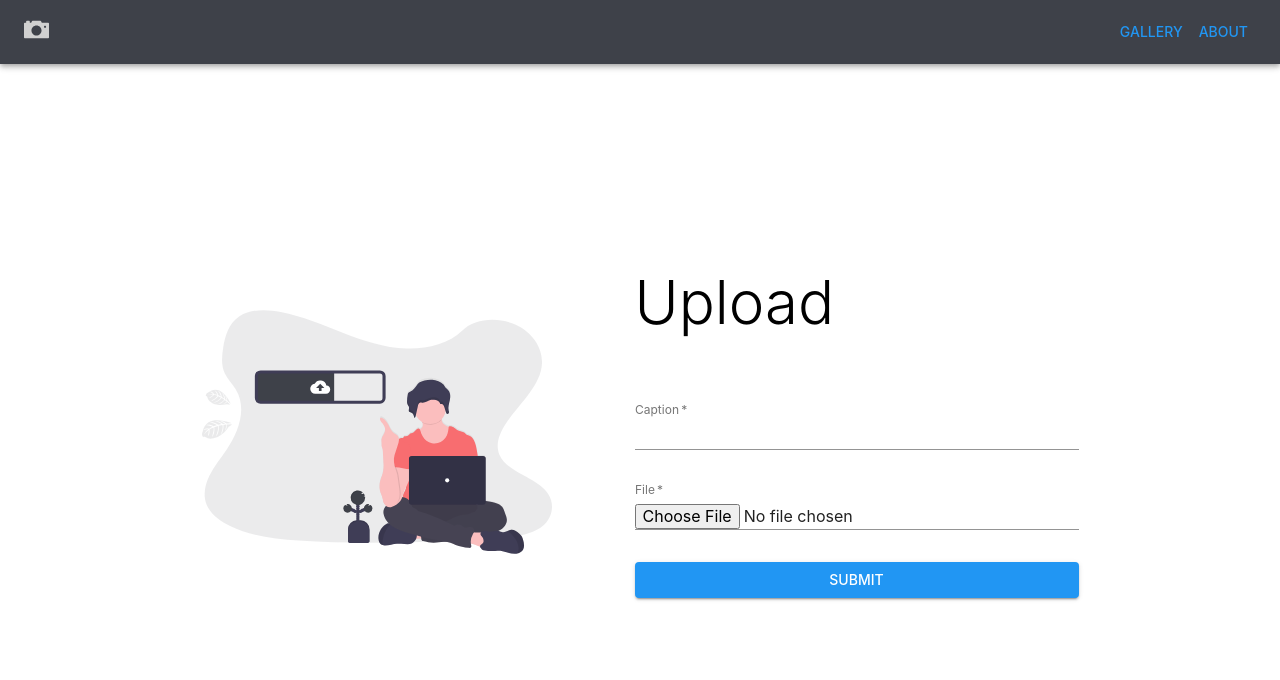
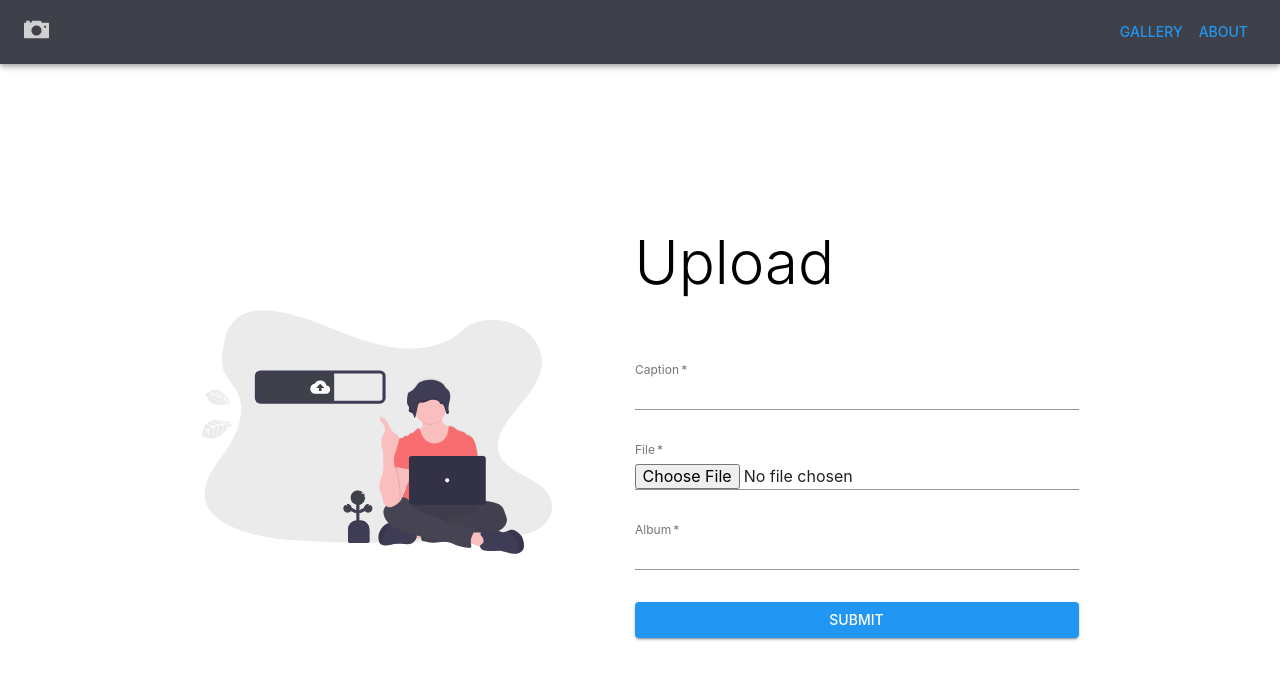
Before and after one commit to jamesphongduong/phongspho, a React (Create React App) app: page /upload in a window 1280 px wide. Shown: the top 680 px of the page. Built offline with nearby package versions, Linux system fonts and the light colour scheme; no server answers.

Commit message:
code cleanup

```diff
--- a/db.json
+++ b/db.json
@@ -7,59 +7,89 @@
       "album": "Vietnam"
     },
     {
-      "captionInput": "Trekking in Northern India",
-      "imageURL": "https://phongspho.s3.amazonaws.com/images/20170606_101100.jpg",
-      "id": 13,
-      "album": "India"
-    },
-    {
-      "captionInput": "Temple in remote Nepal village",
+      "captionInput": "Temple in remote village",
       "imageURL": "https://phongspho.s3.amazonaws.com/images/20170620_161951.jpg",
       "id": 14,
       "album": "Nepal"
     },
     {
-      "captionInput": "Nepal trekking",
+      "captionInput": "Quick celebration boys",
       "imageURL": "https://phongspho.s3.amazonaws.com/images/20170503_095646.jpg",
       "id": 15,
       "album": "Nepal"
     },
     {
-      "captionInput": "Halong Bay, Vietnam",
+      "captionInput": "Halong Bay",
       "imageURL": "https://phongspho.s3.amazonaws.com/images/IMG_0662.JPG",
       "id": 16,
       "album": "Vietnam"
     },
     {
-      "captionInput": "Vietnam Motorbike Trip",
+      "captionInput": "Motorbike Trip",
       "imageURL": "https://phongspho.s3.amazonaws.com/images/36745292_2151979811497706_4956720502459596800_o.jpg",
       "id": 17,
       "album": "Vietnam"
     },
     {
-      "captionInput": "Vietnam Traffic",
+      "captionInput": "Saigon Traffic",
       "imageURL": "https://phongspho.s3.amazonaws.com/images/IMG_1510.JPG",
       "id": 18,
       "album": "Vietnam"
     },
     {
-      "captionInput": "Remote Area in Dalat, Vietnam",
+      "captionInput": "Remote house in Da Lat",
       "imageURL": "https://phongspho.s3.amazonaws.com/images/IMG_1448.JPG",
       "id": 19,
       "album": "Vietnam"
     },
     {
-      "captionInput": "Saigon, Vietnam",
+      "captionInput": "Saigon",
       "imageURL": "https://phongspho.s3.amazonaws.com/images/IMG_1397.JPG",
       "id": 20,
       "album": "Vietnam"
     },
     {
-      "captionInput": "Himalayas, Nepal",
+      "captionInput": "Himalayas",
       "imageURL": "https://phongspho.s3.amazonaws.com/images/20170428_181937.jpg",
       "id": 21,
       "album": "Nepal"
+    },
+    {
+      "captionInput": "Himalayas",
+      "imageURL": "https://phongspho.s3.amazonaws.com/images/20170428_180114.jpg",
+      "id": 22,
+      "album": "Nepal"
+    },
+    {
+      "captionInput": "First locals encountered on trek",
+      "imageURL": "https://phongspho.s3.amazonaws.com/images/20170429_124718.jpg",
+      "album": "Nepal",
+      "id": 23
+    },
+    {
+      "captionInput": "Taking a quick break",
+      "imageURL": "https://phongspho.s3.amazonaws.com/images/20170501_141220.jpg",
+      "album": "Nepal",
+      "id": 24
+    },
+    {
+      "captionInput": "Views",
+      "imageURL": "https://phongspho.s3.amazonaws.com/images/20170502_093939.jpg",
+      "album": "Nepal",
+      "id": 25
+    },
+    {
+      "captionInput": "Let's go",
+      "imageURL": "https://phongspho.s3.amazonaws.com/images/20170501_091230.jpg",
+      "album": "Nepal",
+      "id": 26
+    },
+    {
+      "captionInput": "Dead",
+      "imageURL": "https://phongspho.s3.amazonaws.com/images/20170429_154823.jpg",
+      "album": "Nepal",
+      "id": 27
     }
   ],
-  "albums": ["Vietnam", "India", "Nepal"]
+  "albums": ["Vietnam", "Nepal"]
 }
--- a/src/api/photos.ts
+++ b/src/api/photos.ts
@@ -13,10 +13,11 @@ export const getAlbums = (): AxiosPromise => {
 
 // POST REQS
 export const postPhoto = (data: Photo): AxiosPromise => {
-  const { captionInput, imageURL } = data;
+  const { captionInput, imageURL, album } = data;
   const postData = {
     captionInput,
-    imageURL
+    imageURL,
+    album
   };
 
   return axios.post(`${process.env.REACT_APP_API}/photos/`, postData);
--- a/src/components/pages/Gallery.tsx
+++ b/src/components/pages/Gallery.tsx
@@ -168,7 +168,7 @@ class _Gallery extends PureComponent<Props, _GalleryState> {
     console.log('photos', photos);
     // if (photos.length < 1) {
     //   return <div />;
-    // } else {
+    // } else {y
     const filteredPhotos = photos.filter(
       (photo) => photo.album === albums[albumSelected]
     );
--- a/src/components/pages/Upload.tsx
+++ b/src/components/pages/Upload.tsx
@@ -26,6 +26,7 @@ interface _UploadState {
   album: string;
   captionInputValid: InputValidation;
   fileInputValid: InputValidation;
+  albumValid: InputValidation;
   showValidations: boolean;
   show: boolean;
 }
@@ -41,6 +42,7 @@ class _Upload extends PureComponent<Props, _UploadState> {
       fileInput: undefined,
       captionInputValid: 'Empty',
       fileInputValid: 'Empty',
+      albumValid: 'Empty',
       showValidations: false,
       show: true
     };
@@ -59,17 +61,21 @@ class _Upload extends PureComponent<Props, _UploadState> {
       captionInput,
       captionInputValid,
       fileInput,
-      fileInputValid
+      fileInputValid,
+      album,
+      albumValid
     } = this.state;
     this.setState({
       captionInputValid: stringIsOnlyWhiteSpace(captionInput)
         ? 'Empty'
-        : 'Valid'
+        : 'Valid',
+      albumValid: stringIsOnlyWhiteSpace(album) ? 'Empty' : 'Valid'
     });
     if (fileInput)
       this.setState({
         fileInputValid: checkFileType(fileInput)
       });
+
     if (captionInputValid !== 'Valid' && fileInputValid !== 'Valid') {
       this.setState({ showValidations: true });
       return false;
@@ -121,6 +127,7 @@ class _Upload extends PureComponent<Props, _UploadState> {
     const {
       captionInput,
       captionInputValid,
+      album,
       fileInputValid,
       showValidations
     } = this.state;
@@ -148,6 +155,14 @@ class _Upload extends PureComponent<Props, _UploadState> {
           required
           handleInput={this.localFileUpload}
         />
+        <CustomTextField
+          id="album"
+          label="Album"
+          handleInput={this.onInputChange}
+          value={album}
+          helperText={REQUIRED_FIELD_TEXT}
+          invalid={showValidations && captionInputValid !== 'Valid'}
+        />
         <CustomButton
           onClick={this.postPhoto}
           color="secondary"
--- a/src/redux/actions/actionTypes.ts
+++ b/src/redux/actions/actionTypes.ts
@@ -1,5 +1,3 @@
 export const ADMIN_LOGIN = 'ADMIN_LOGIN';
 export const ADMIN_LOGOUT = 'ADMIN_LOGOUT';
-export const PHOTO_HOVERED = 'PHOTO_HOVERED';
-export const PHOTO_UNHOVERED = 'PHOTO_UNHOVERED';
 export const TOGGLE_EDIT = 'TOGGLE_EDIT';
--- a/src/redux/actions/gallery.ts
+++ b/src/redux/actions/gallery.ts
@@ -1,24 +1,5 @@
-import { PHOTO_HOVERED, PHOTO_UNHOVERED, TOGGLE_EDIT } from './actionTypes';
-import {
-  PhotoHoveredAction,
-  PhotoUnhoveredAction,
-  ToggleEditAction
-} from '../../types';
-
-export const updateHoveredPhotoId = (id: number): PhotoHoveredAction => {
-  return {
-    type: PHOTO_HOVERED,
-    payload: {
-      id
-    }
-  };
-};
-
-export const removeHoveredPhotoId = (): PhotoUnhoveredAction => {
-  return {
-    type: PHOTO_UNHOVERED
-  };
-};
+import { TOGGLE_EDIT } from './actionTypes';
+import { ToggleEditAction } from '../../types';
 
 export const toggleEdit = (): ToggleEditAction => {
   return {
--- a/src/redux/reducers/gallery.ts
+++ b/src/redux/reducers/gallery.ts
@@ -1,10 +1,6 @@
-import {
-  PHOTO_HOVERED,
-  PHOTO_UNHOVERED,
-  TOGGLE_EDIT
-} from '../actions/actionTypes';
+import { TOGGLE_EDIT } from '../actions/actionTypes';
 
-import { GalleryAction, GalleryState } from '../../types';
+import { ToggleEditAction, GalleryState } from '../../types';
 const initialState: GalleryState = {
   photoIdHovered: null,
   editMode: false
@@ -12,19 +8,9 @@ const initialState: GalleryState = {
 
 export const galleryReducer = (
   state = initialState,
-  action: GalleryAction
+  action: ToggleEditAction
 ): GalleryState => {
   switch (action.type) {
-    case PHOTO_HOVERED:
-      return {
-        ...state,
-        photoIdHovered: action.payload.id
-      };
-    case PHOTO_UNHOVERED:
-      return {
-        ...state,
-        photoIdHovered: null
-      };
     case TOGGLE_EDIT:
       return {
         ...state,
```
Also changed, not shown: src/components/PhotoCard.tsx (+1 -23 lines), src/types/index.ts (+0 -16 lines).
